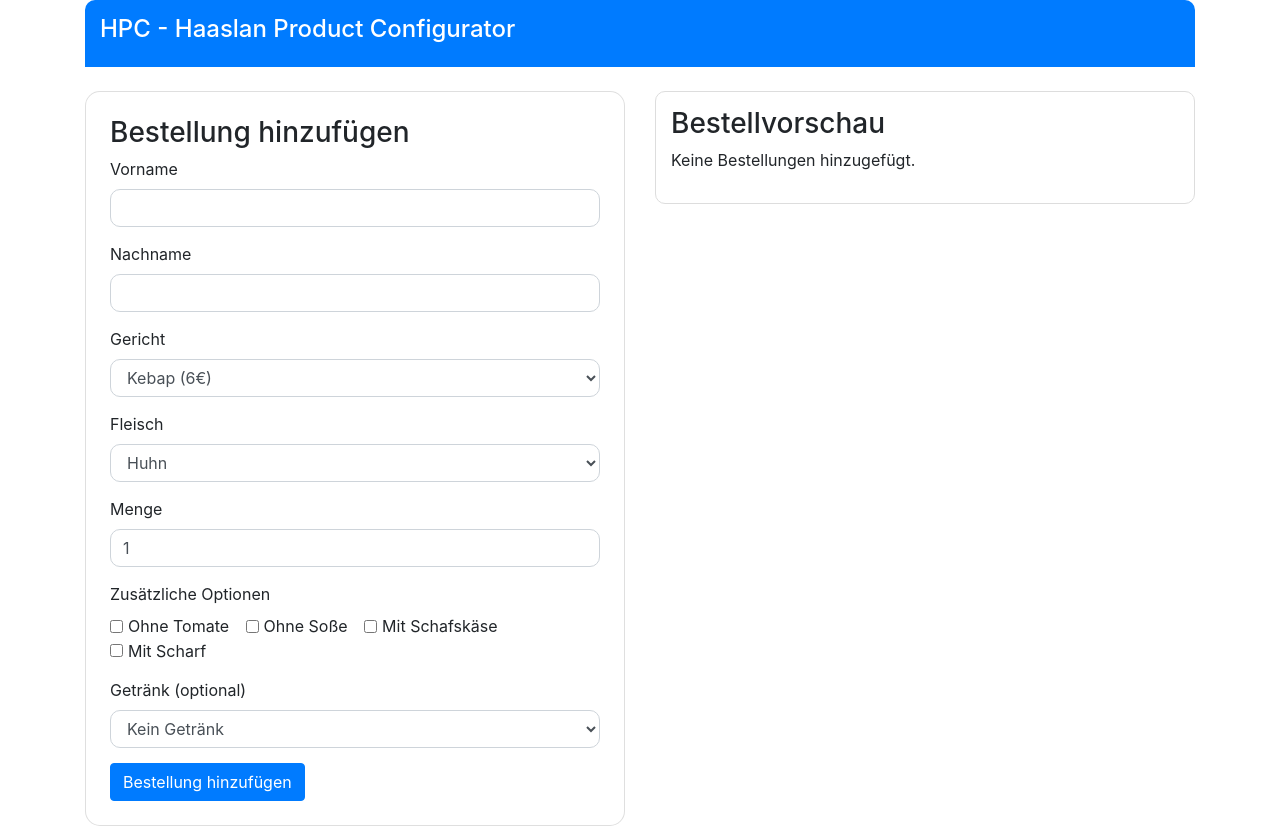
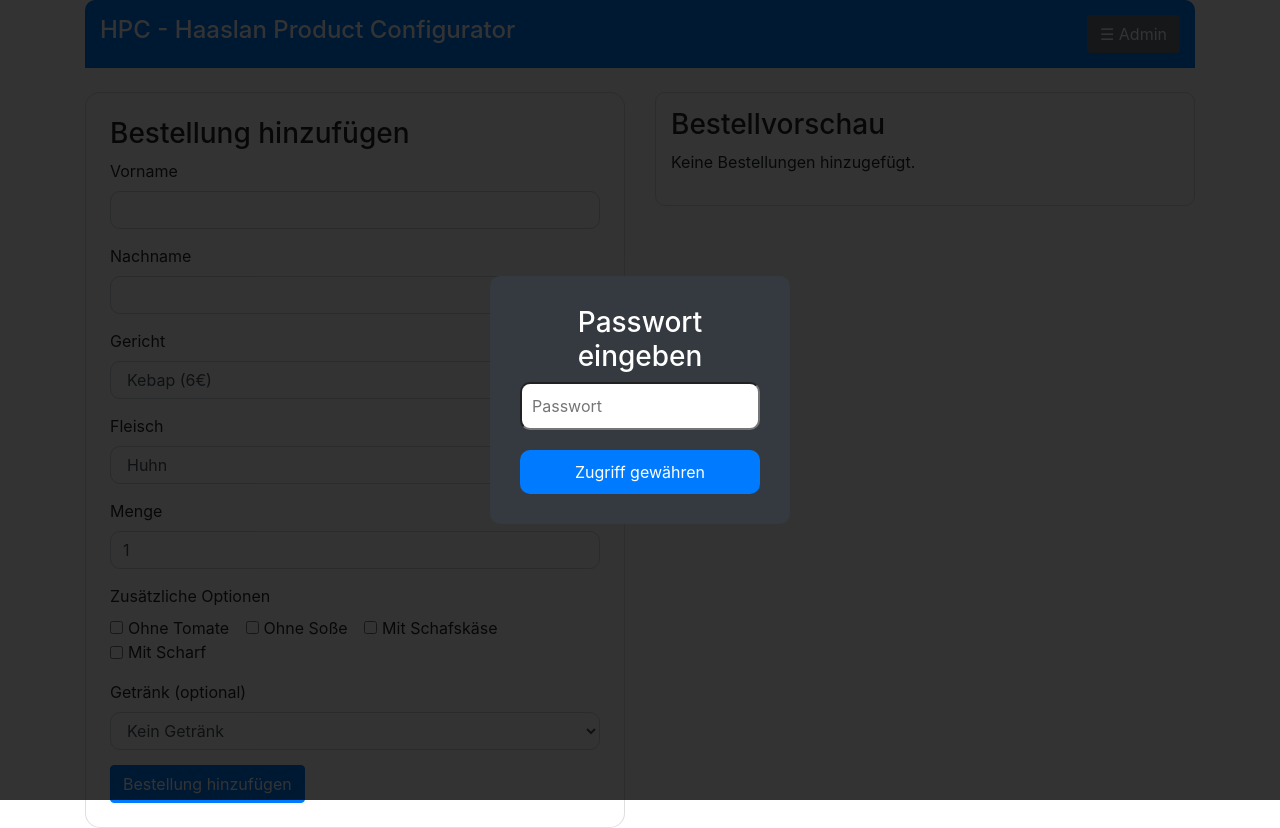
Before and after one commit to ALNovo21/haaslan, a website: page index.html in a window 1280 px wide. Drawn offline with nearby package versions, Linux system fonts and the light colour scheme.

Commit message:
Update index.html

```diff
--- a/index.html
+++ b/index.html
@@ -49,7 +49,7 @@
     }
 
     #sidebar-toggle {
-      display: none;
+      display: block;
     }
 
     @media (max-width: 768px) {
@@ -102,10 +102,66 @@
       border: 1px solid #ddd;
       padding: 15px;
     }
+
+    /* Password screen */
+    #password-screen {
+      position: fixed;
+      top: 0;
+      left: 0;
+      width: 100%;
+      height: 100%;
+      background-color: rgba(0, 0, 0, 0.8);
+      color: white;
+      display: flex;
+      justify-content: center;
+      align-items: center;
+      z-index: 9999;
+      opacity: 1;
+      transition: opacity 0.5s ease-in-out;
+    }
+
+    #password-screen.hidden {
+      opacity: 0;
+      pointer-events: none;
+    }
+
+    #password-form {
+      background-color: #343a40;
+      padding: 30px;
+      border-radius: 10px;
+      text-align: center;
+      width: 300px;
+    }
+
+    #password-form input {
+      border-radius: 10px;
+      margin-bottom: 20px;
+      padding: 10px;
+      width: 100%;
+    }
+
+    #password-form button {
+      background-color: #007bff;
+      color: white;
+      border: none;
+      padding: 10px;
+      border-radius: 10px;
+      width: 100%;
+    }
+
   </style>
 </head>
 
 <body>
+
+  <!-- Password Screen -->
+  <div id="password-screen">
+    <div id="password-form">
+      <h3>Passwort eingeben</h3>
+      <input type="password" id="password-input" placeholder="Passwort">
+      <button onclick="checkPassword()">Zugriff gewähren</button>
+    </div>
+  </div>
 
   <!-- Sidebar -->
   <div id="sidebar" class="sidebar">
@@ -151,6 +207,7 @@
                 <option value="Kalb">Kalb</option>
               </select>
             </div>
+
             <div class="form-group">
               <label for="quantity">Menge</label>
               <input type="number" class="form-control" id="quantity" value="1" min="1" required>
@@ -184,8 +241,6 @@
               </select>
             </div>
 
-
-
             <button type="submit" class="btn btn-primary">Bestellung hinzufügen</button>
           </form>
         </div>
@@ -199,7 +254,6 @@
             <p>Keine Bestellungen hinzugefügt.</p>
           </div>
           <button id="submit-orders" class="btn btn-success mt-3" style="display:none;">Bestellung abschicken</button>
-
         </div>
       </div>
     </div>
@@ -207,13 +261,31 @@
 
   <!-- JavaScript -->
   <script src="https://code.jquery.com/jquery-3.5.1.min.js"></script>
-<!-- JavaScript -->
-<script src="https://code.jquery.com/jquery-3.5.1.min.js"></script>
+
   <script>
     let orders = [];
+    const password = "Freitag";
+
+    // Check if password is stored
+    if (!localStorage.getItem("passwordEntered")) {
+      document.getElementById("password-screen").style.display = "flex";
+    } else {
+      // If password is stored, hide the password screen
+      document.getElementById("password-screen").classList.add('hidden');
+    }
+
+    function checkPassword() {
+      const enteredPassword = document.getElementById("password-input").value;
+      if (enteredPassword === password) {
+        // Store password in local storage to avoid asking again
+        localStorage.setItem("passwordEntered", true);
+        document.getElementById("password-screen").classList.add('hidden');
+      } else {
+        alert("Falsches Passwort!");
+      }
+    }
 
     $('#order-form').on('submit', function (event) {
-    console.log('clicked');
       event.preventDefault();
 
       const order = {
@@ -230,7 +302,6 @@
       };
 
       order.price = calculatePrice(order);
-
       orders.push(order);
       updateOrderPreview();
     });
@@ -282,7 +353,6 @@
       updateOrderPreview();
     });
 
-  // ✅ Nur wenn der Button geklickt wird, wird abgeschickt!
     $('#submit-orders').on('click', function () {
       if (orders.length === 0) {
         alert('Keine Bestellungen vorhanden.');
```
Lines whose indentation alone changed are shown as unchanged.
